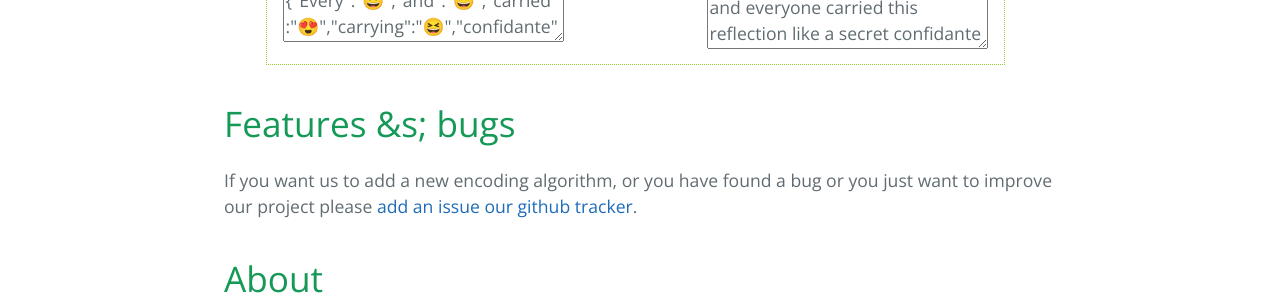
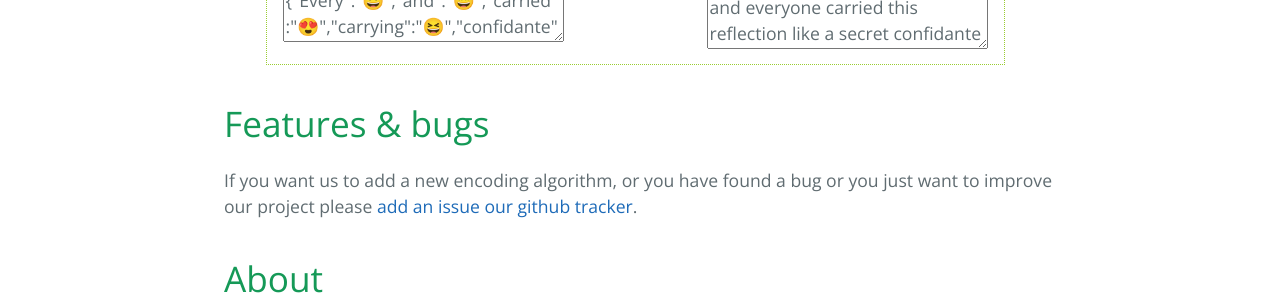
Before and after one commit to bgadrian/emoji-compress, a Jekyll site: the page built from docs/index.html, in a window 1280 px wide. Shown: the part 1685-1985 px from the top of the page. Built offline with Jekyll 4.4.1, drawn with Linux system fonts in a browser that asks for light colours; part of the change alters nothing that is shown.

```diff
--- a/docs/index.html
+++ b/docs/index.html
@@ -72,7 +72,7 @@ only works with a max of 1000 unique words and a new dictionary is generated for
 </div>
 </div>
 
-<h1>Features &amps; bugs</h1>
+<h1>Features &amp; bugs</h1>
 <p>If you want us to add a new encoding algorithm, or you have found a bug or you just want to improve our project
 please <a href="https://github.com/bgadrian/emoji-compress/issues">add an issue our github tracker</a>.</p>
 
```
